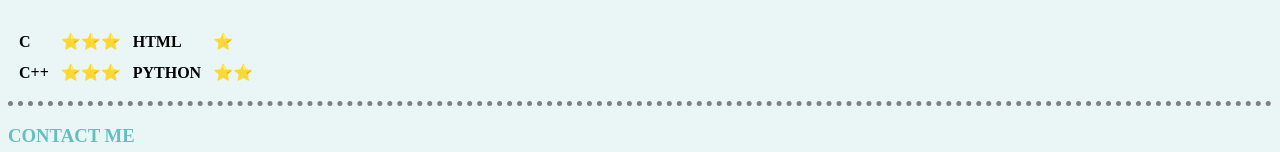
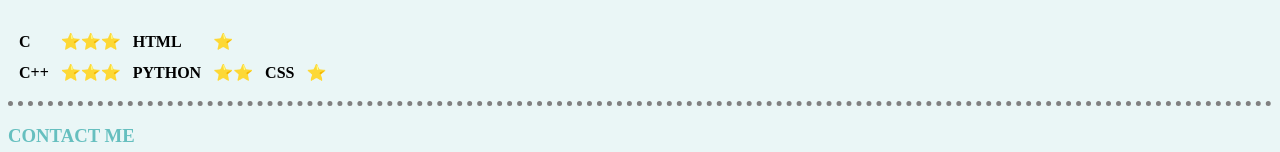
Before and after one commit to ishanyy19/ishanyy19.github.io, a plain HTML site: page index.html in a window 1280 px wide. Shown: the part 620-772 px from the top of the page. Drawn offline with Linux system fonts and the light colour scheme.

Commit message:
Update index.html

```diff
--- a/index.html
+++ b/index.html
@@ -78,6 +78,8 @@
                 <td><strong>⭐⭐⭐</strong></td>
                 <td><strong>PYTHON</strong></td>
                 <td><strong>⭐⭐</strong></td>
+                <td><strong>CSS</strong></td>
+                <td><strong>⭐</strong></td>
             </tr>
         </table>
         <hr >
```
